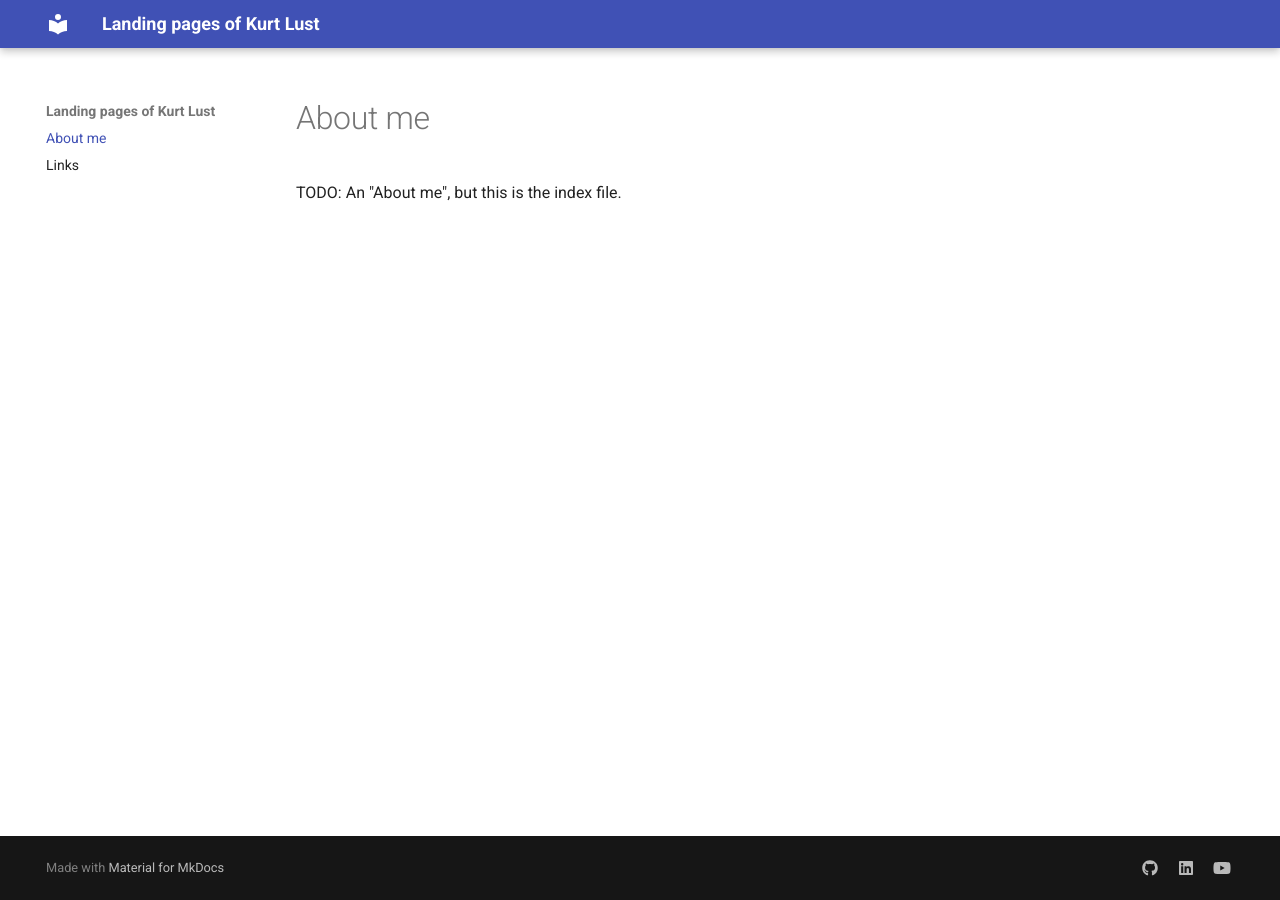
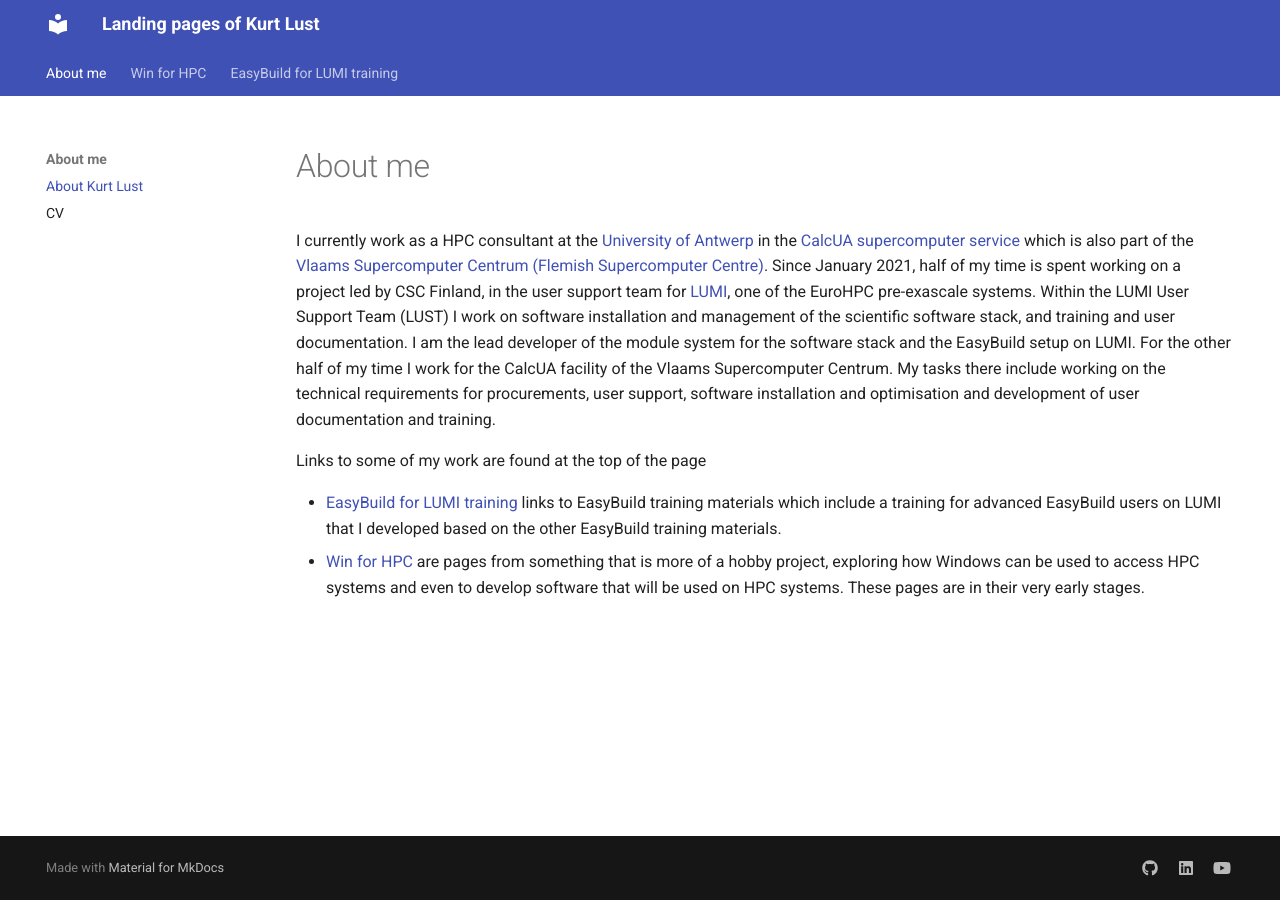
Before and after one commit to klust/klust.github.io, an MkDocs documentation site: the page built from docs/index.md, in a window 1280 px wide. Built offline with MkDocs 1.6.1 and Material for MkDocs 9.7.7, drawn with Linux system fonts in a browser that asks for light colours.

```diff
--- a/docs/index.md
+++ b/docs/index.md
@@ -1,7 +1,24 @@
 ---
 title: About Kurt Lust
+hide:
+  - toc
 ---
 
 # About me
 
-TODO: An "About me", but this is the index file.
+I currently work as a HPC consultant at the [University of Antwerp](https://www.uantwerpen.be)
+in the [CalcUA supercomputer service](https://hpc.uantwerpen.be) which is also part of the
+[Vlaams Supercomputer Centrum (Flemish Supercomputer Centre)](https://vscentrum.be).
+Since January 2021, half of my time is spent working on a project led by CSC Finland, in the user support team for [LUMI](https://lumi-supercomputer.eu), one of the EuroHPC pre-exascale systems.
+Within the LUMI User Support Team (LUST) I work on software installation and management of the scientific software stack, and training and user documentation. I am the lead developer of the module system for the
+software stack and the EasyBuild setup on LUMI.
+For the other half of my time I work for the CalcUA facility of the Vlaams Supercomputer Centrum. My tasks there include working on the technical requirements for procurements, user support, software installation and optimisation and development of user documentation and training.
+
+Links to some of my work are found at the top of the page
+
+-   [EasyBuild for LUMI training](easybuild-training) links to EasyBuild training materials which include
+    a training for advanced EasyBuild users on LUMI that I developed based on the other EasyBuild
+    training materials.
+-   [Win for HPC](windows-client-HPC) are pages from something that is more of a hobby project, exploring how
+     Windows can be used to access HPC systems and even to develop software that will be used on HPC systems.
+     These pages are in their very early stages.
--- a/mkdocs.yml
+++ b/mkdocs.yml
@@ -9,15 +9,19 @@ theme:
   features:
     - navigation.instant
     - navigation.tracking
+    - navigation.tabs
+    - navigation.top
     - header.autohide
 
 hide:
-  #- navigation
   - toc
 
 nav:
-  - About me: index.md
-  - Links: links.md
+  - About me:
+    - index.md
+    - CV: CV.md
+  - Win for HPC: windows-client-HPC
+  - EasyBuild for LUMI training: easybuild-tutorial
 
 plugins:
   # show revision date at bottom of each page
@@ -46,9 +50,6 @@ markdown_extensions:
 extra:
   # add links in bottom right
   social:
-    #- type: github
-    #  icon: octicons/logo-github
-    #  link: https://github.com/klust
     - icon: fontawesome/brands/github
       link: https://github.com/klust
     - icon: fontawesome/brands/linkedin
```
Also changed, not shown: docs/CV.md (added, +152 -0 lines).
